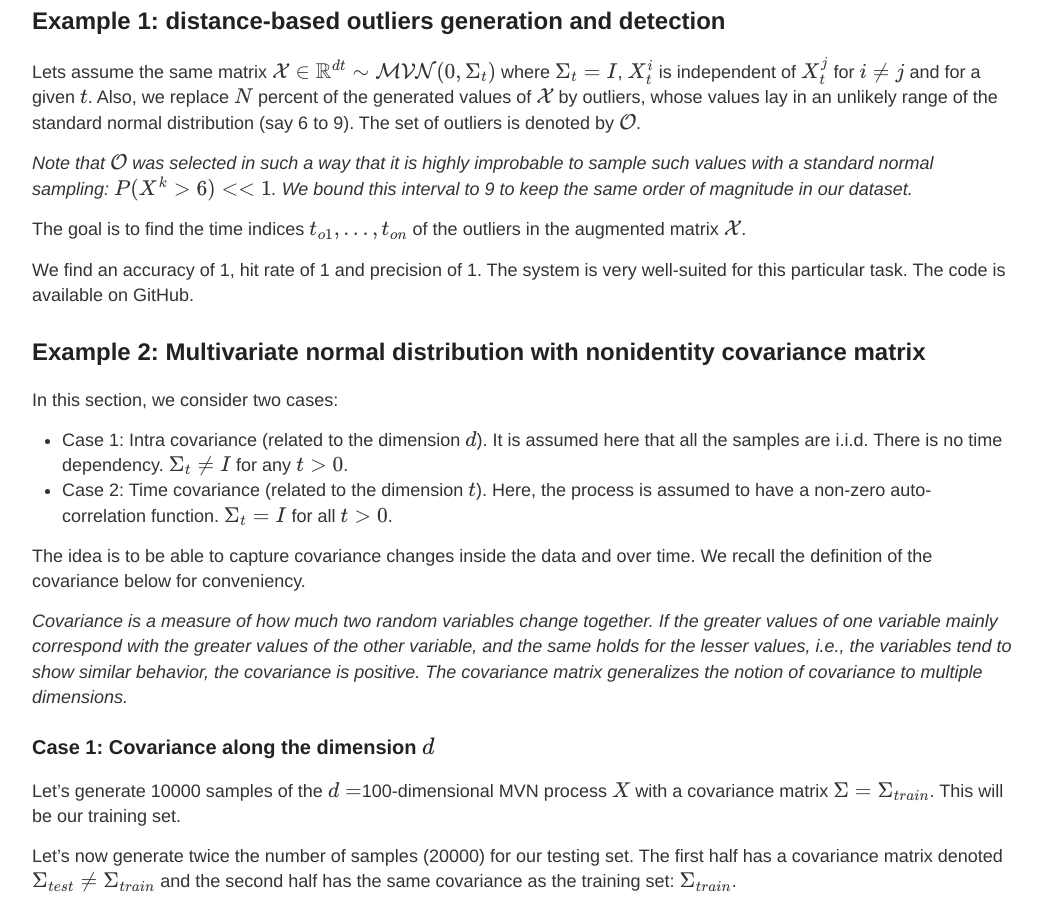
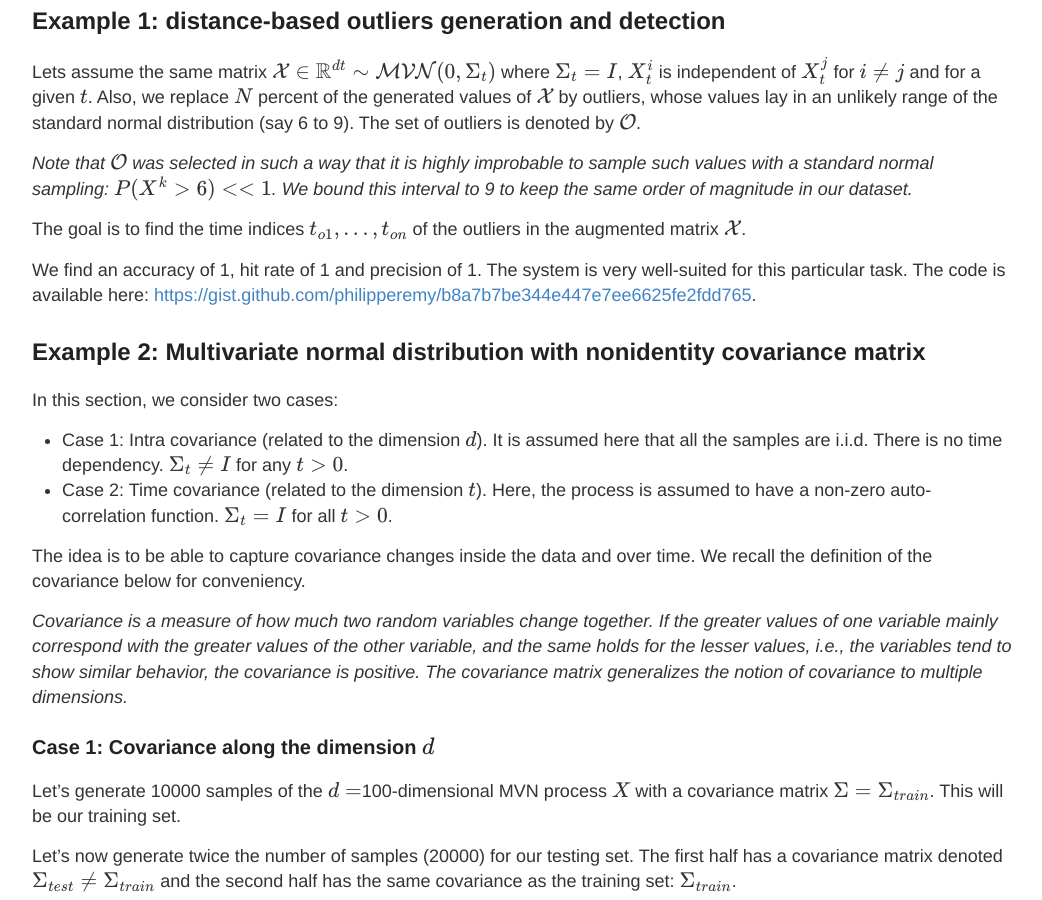
Before and after one commit to philipperemy/philipperemy.github.io, a Jekyll site: the page built from _posts/2016-10-02-anomaly-detection.md, in a window 1280 px wide and 900 px high, scrolled down 2814 px. Shown: the whole window, without its empty margins (118-1160 px from the left). Built offline with Jekyll 4.4.1, drawn with Linux system fonts in a browser that asks for light colours; formulas are drawn with MathJax 3; comment, search, counter and statistics services are not loaded.

Commit message:
last update

```diff
--- a/_posts/2016-10-02-anomaly-detection.md
+++ b/_posts/2016-10-02-anomaly-detection.md
@@ -68,7 +68,7 @@ Lets assume the same matrix $$\mathcal{X} \in \mathbb{R}^{dt} \sim \mathcal{MVN}
 
 The goal is to find the time indices $$t_{o1}, ..., t_{on}$$ of the outliers in the augmented matrix $$\mathcal{X}$$.
 
-We find an accuracy of 1, hit rate of 1 and precision of 1. The system is very well-suited for this particular task. The code is available on GitHub.
+We find an accuracy of 1, hit rate of 1 and precision of 1. The system is very well-suited for this particular task. The code is available here: [https://gist.github.com/philipperemy/b8a7b7be344e447e7ee6625fe2fdd765](https://gist.github.com/philipperemy/b8a7b7be344e447e7ee6625fe2fdd765).
 
 ## Example 2: Multivariate normal distribution with nonidentity covariance matrix
 
```
